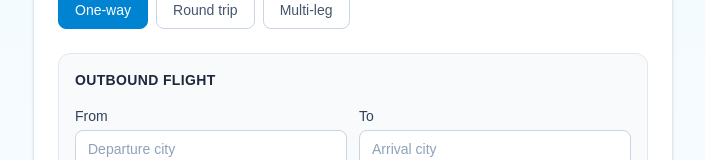
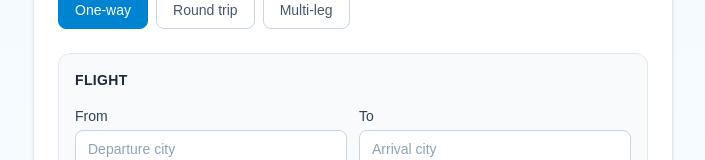
Before and after one commit to YoyoLiuuu/buy_me_cheap_ticket_pls, a Next.js app: page / in a window 1280 px wide. Shown: the part 504-664 px from the top of the page, without its empty margins (287-992 px from the left). Built offline with nearby package versions, Linux system fonts and the light colour scheme.

Commit message:
fix one way mandetory connection error

```diff
--- a/src/components/SearchForm/LegForm.tsx
+++ b/src/components/SearchForm/LegForm.tsx
@@ -8,19 +8,16 @@ import { Trash2 } from "lucide-react";
 
 interface LegFormProps {
   leg: LegParams;
-  index: number;
+  title: string;
   canRemove: boolean;
   onChange: (updated: LegParams) => void;
   onRemove: () => void;
 }
 
-export function LegForm({ leg, index, canRemove, onChange, onRemove }: LegFormProps) {
+export function LegForm({ leg, title, canRemove, onChange, onRemove }: LegFormProps) {
   function update(patch: Partial<LegParams>) {
     onChange({ ...leg, ...patch });
   }
-
-  const labels = ["Outbound flight", "Connecting flight", "Return flight", `Leg ${index + 1}`];
-  const title = labels[index] ?? `Leg ${index + 1}`;
 
   return (
     <div className="rounded-xl border border-slate-200 bg-slate-50 p-4 space-y-4">
--- a/src/components/SearchForm/index.tsx
+++ b/src/components/SearchForm/index.tsx
@@ -72,20 +72,33 @@ export function SearchForm() {
   }
 
   function setTripType(type: SearchParams["tripType"]) {
-    if (type === "round-trip" && params.legs.length === 1) {
-      // Add return leg with from/to swapped
-      const first = params.legs[0];
-      setParams((p) => ({
-        ...p,
-        tripType: type,
-        legs: [
-          first,
-          { ...EMPTY_LEG, from: first.to, to: first.from, fromCity: first.toCity, toCity: first.fromCity },
-        ],
-      }));
-    } else {
-      setParams((p) => ({ ...p, tripType: type }));
-    }
+    setParams((p) => {
+      if (type === "one-way") {
+        // One-way is a single leg — drop any extra legs that were showing.
+        return { ...p, tripType: type, legs: [p.legs[0]] };
+      }
+      if (type === "round-trip") {
+        // Exactly two legs: keep the outbound, and a return (swap from/to if we
+        // don't already have a second leg from a previous multi-leg selection).
+        const first = p.legs[0];
+        const second = p.legs[1] ?? {
+          ...EMPTY_LEG,
+          from: first.to,
+          to: first.from,
+          fromCity: first.toCity,
+          toCity: first.fromCity,
+        };
+        return { ...p, tripType: type, legs: [first, second] };
+      }
+      // multi-leg keeps whatever legs already exist.
+      return { ...p, tripType: type };
+    });
+  }
+
+  function legTitle(index: number): string {
+    if (params.tripType === "one-way") return "Flight";
+    if (params.tripType === "round-trip") return index === 0 ? "Outbound flight" : "Return flight";
+    return index === 0 ? "Outbound flight" : `Leg ${index + 1}`;
   }
 
   async function handleSearch(e: React.FormEvent) {
@@ -176,7 +189,7 @@ export function SearchForm() {
           <LegForm
             key={i}
             leg={leg}
-            index={i}
+            title={legTitle(i)}
             canRemove={params.legs.length > 1 && params.tripType === "multi-leg"}
             onChange={(updated) => updateLeg(i, updated)}
             onRemove={() => removeLeg(i)}
```
